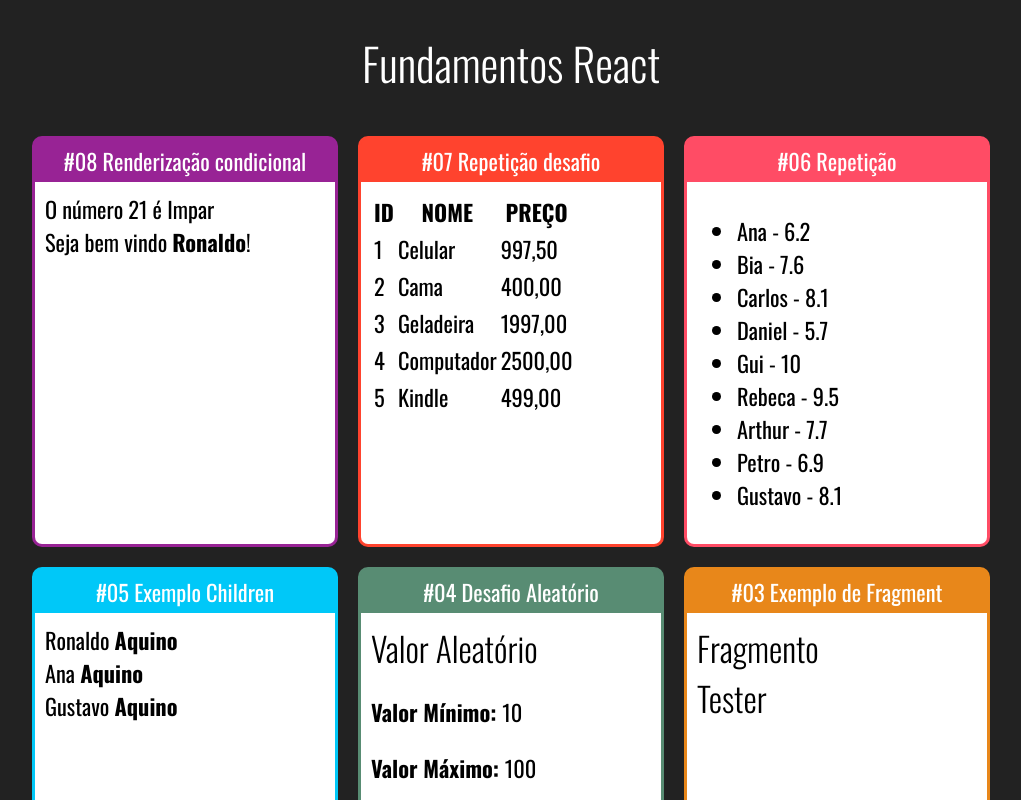
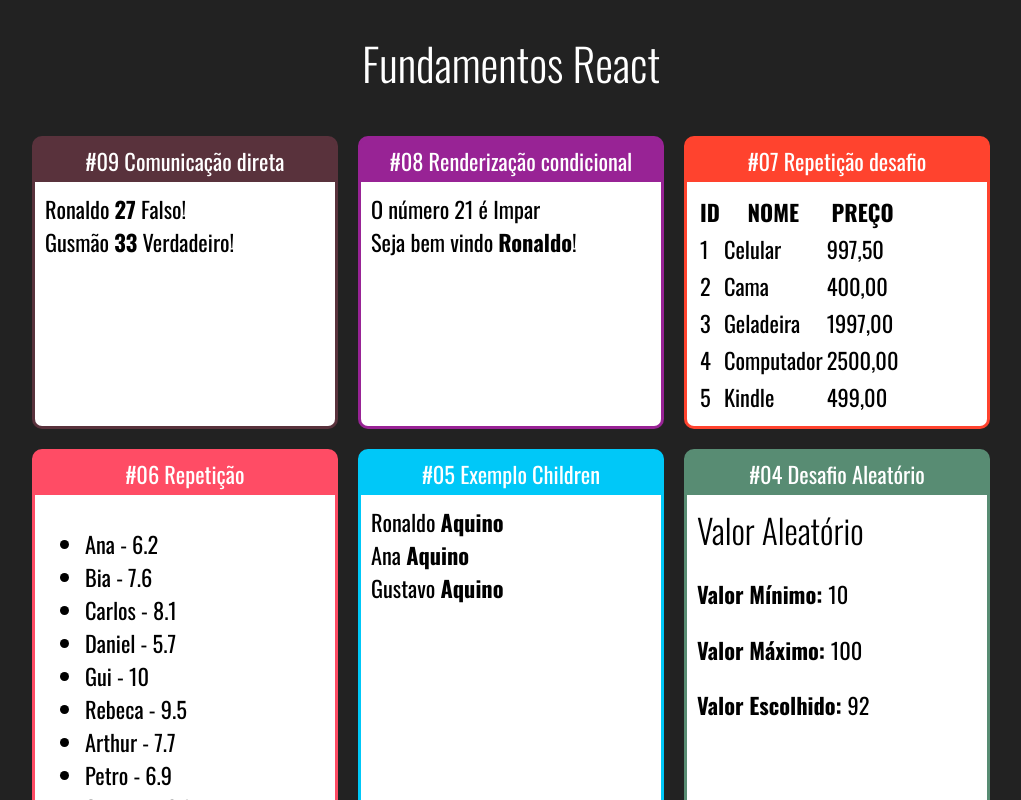
Before and after one commit to ronaldo-aquino/react-fundamentos, a React (Create React App) app: page / in a window 1280 px wide. Shown: the top 800 px of the page, without its empty margins (129-1150 px from the left). Built offline with nearby package versions, Linux system fonts and the light colour scheme.

Commit message:
Comunicação direta

```diff
--- a/src/App.js
+++ b/src/App.js
@@ -10,12 +10,17 @@ import ListaAlunos from "./components/repeticao/ListaAlunos";
 import TabelaProdutos from "./components/repeticao/TabelaProdutos";
 import ParOuImpar from "./components/condicional/ParOuImpar";
 import UsuarioInfo from "./components/condicional/UsuarioInfo";
+import DiretaPai from "./components/comunicacao/DiretaPai";
 
 const App = () => {
   return (
     <>
       <h1 className="title-component-app">Fundamentos React</h1>
       <div className="cards">
+        <Card title="#09 Comunicação direta" color="#59323c">
+          <DiretaPai />
+        </Card>
+
         <Card title="#08 Renderização condicional" color="#982395">
           <ParOuImpar numero={21} />
           <UsuarioInfo usuario={{ nome: "Ronaldo" }} />
--- /dev/null
+++ b/src/components/comunicacao/DiretaFilho.js
@@ -0,0 +1,10 @@
+const DiretaFilho = ({ nome, idade, nerd }) => {
+  return (
+    <div>
+      <span>{nome} </span>
+      <span><strong>{idade}</strong> </span>
+      <span>{nerd ? "Verdadeiro" : "Falso"}!</span>
+    </div>
+  );
+};
+export default DiretaFilho;
--- /dev/null
+++ b/src/components/comunicacao/DiretaPai.js
@@ -0,0 +1,11 @@
+import DiretaFilho from "./DiretaFilho"
+
+const DiretaPai = () => {
+  return (
+    <div>
+      <DiretaFilho nome="Ronaldo" idade={27} nerd={false} />
+      <DiretaFilho nome="Gusmão" idade={33} nerd={true} />
+    </div>
+  )
+}
+export default DiretaPai;
```
Also changed, not shown: 1 other file (tests, documents, lock files or other folders).
